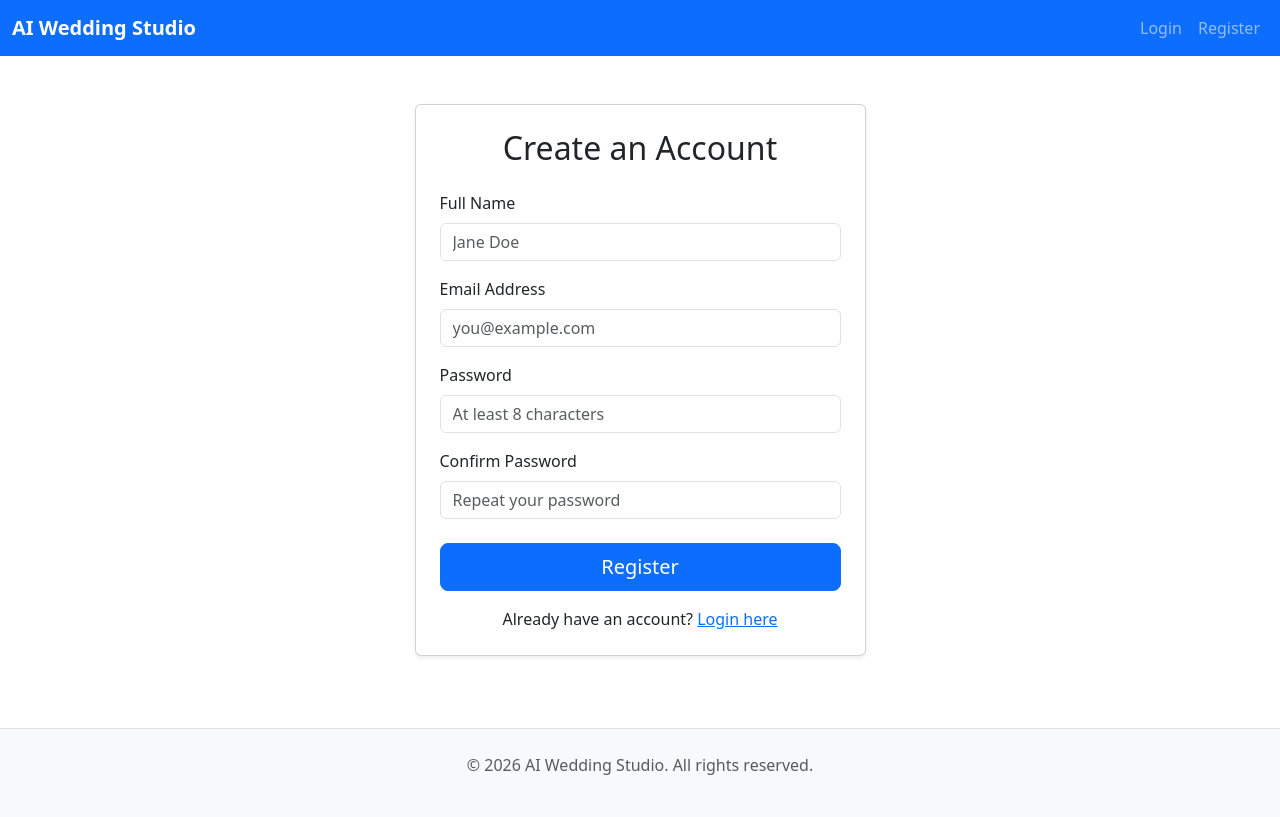
After one commit to Nhuquynh315/wedding-studio, a Flask app: page /register in a window 1280 px wide. The commit adds this page. Run offline with Flask 3, Linux system fonts and the light colour scheme.

Commit message:
Add user registration with validation

```diff
--- a/app/routes/auth.py
+++ b/app/routes/auth.py
@@ -1,3 +1,50 @@
-from flask import Blueprint
+from flask import Blueprint, render_template, redirect, url_for, request, flash
+from app import db
+from app.models import User
 
 auth_bp = Blueprint('auth', __name__)
+
+
+@auth_bp.route('/register', methods=['GET', 'POST'])
+def register():
+    if request.method == 'POST':
+        full_name = request.form.get('full_name', '').strip()
+        email = request.form.get('email', '').strip().lower()
+        password = request.form.get('password', '')
+        confirm_password = request.form.get('confirm_password', '')
+
+        if not all([full_name, email, password, confirm_password]):
+            flash('All fields are required.', 'error')
+            return render_template('auth/register.html')
+
+        if len(password) < 8:
+            flash('Password must be at least 8 characters.', 'error')
+            return render_template('auth/register.html')
+
+        if password != confirm_password:
+            flash('Passwords do not match.', 'error')
+            return render_template('auth/register.html')
+
+        if User.query.filter_by(email=email).first():
+            flash('An account with that email already exists.', 'error')
+            return render_template('auth/register.html')
+
+        user = User(full_name=full_name, email=email)
+        user.set_password(password)
+        db.session.add(user)
+        db.session.commit()
+
+        flash('Account created successfully! Please log in.', 'success')
+        return redirect(url_for('auth.login'))
+
+    return render_template('auth/register.html')
+
+
+@auth_bp.route('/login', methods=['GET', 'POST'])
+def login():
+    return render_template('auth/login.html')
+
+
+@auth_bp.route('/logout')
+def logout():
+    return redirect(url_for('main.index'))
--- a/app/routes/wedding.py
+++ b/app/routes/wedding.py
@@ -1,3 +1,8 @@
 from flask import Blueprint
 
 wedding_bp = Blueprint('wedding', __name__)
+
+
+@wedding_bp.route('/dashboard')
+def dashboard():
+    pass
--- /dev/null
+++ b/app/templates/auth/register.html
@@ -0,0 +1,49 @@
+{% extends "base.html" %}
+
+{% block title %}Register - AI Wedding Studio{% endblock %}
+
+{% block content %}
+<div class="row justify-content-center">
+    <div class="col-sm-10 col-md-8 col-lg-5">
+        <div class="card shadow-sm mt-4">
+            <div class="card-body p-4">
+                <h2 class="card-title text-center mb-4">Create an Account</h2>
+
+                <form method="POST" action="/register" novalidate>
+                    <div class="mb-3">
+                        <label for="full_name" class="form-label">Full Name</label>
+                        <input type="text" class="form-control" id="full_name" name="full_name"
+                               placeholder="Jane Doe" required>
+                    </div>
+
+                    <div class="mb-3">
+                        <label for="email" class="form-label">Email Address</label>
+                        <input type="email" class="form-control" id="email" name="email"
+                               placeholder="you@example.com" required>
+                    </div>
+
+                    <div class="mb-3">
+                        <label for="password" class="form-label">Password</label>
+                        <input type="password" class="form-control" id="password" name="password"
+                               placeholder="At least 8 characters" required>
+                    </div>
+
+                    <div class="mb-4">
+                        <label for="confirm_password" class="form-label">Confirm Password</label>
+                        <input type="password" class="form-control" id="confirm_password" name="confirm_password"
+                               placeholder="Repeat your password" required>
+                    </div>
+
+                    <div class="d-grid">
+                        <button type="submit" class="btn btn-primary btn-lg">Register</button>
+                    </div>
+                </form>
+
+                <p class="text-center mt-3 mb-0">
+                    Already have an account? <a href="/login">Login here</a>
+                </p>
+            </div>
+        </div>
+    </div>
+</div>
+{% endblock %}
--- a/app/templates/base.html
+++ b/app/templates/base.html
@@ -14,7 +14,7 @@
     <!-- Navigation Bar -->
     <nav class="navbar navbar-expand-lg navbar-dark bg-primary">
         <div class="container-fluid">
-            <a class="navbar-brand" href="{{ url_for('index') }}">
+            <a class="navbar-brand" href="{{ url_for('main.index') }}">
                 <strong>AI Wedding Studio</strong>
             </a>
             <button class="navbar-toggler" type="button" data-bs-toggle="collapse" data-bs-target="#navbarNav" aria-controls="navbarNav" aria-expanded="false" aria-label="Toggle navigation">
```
Also changed, not shown: app/templates/auth/login.html (added, +37 -0 lines).
